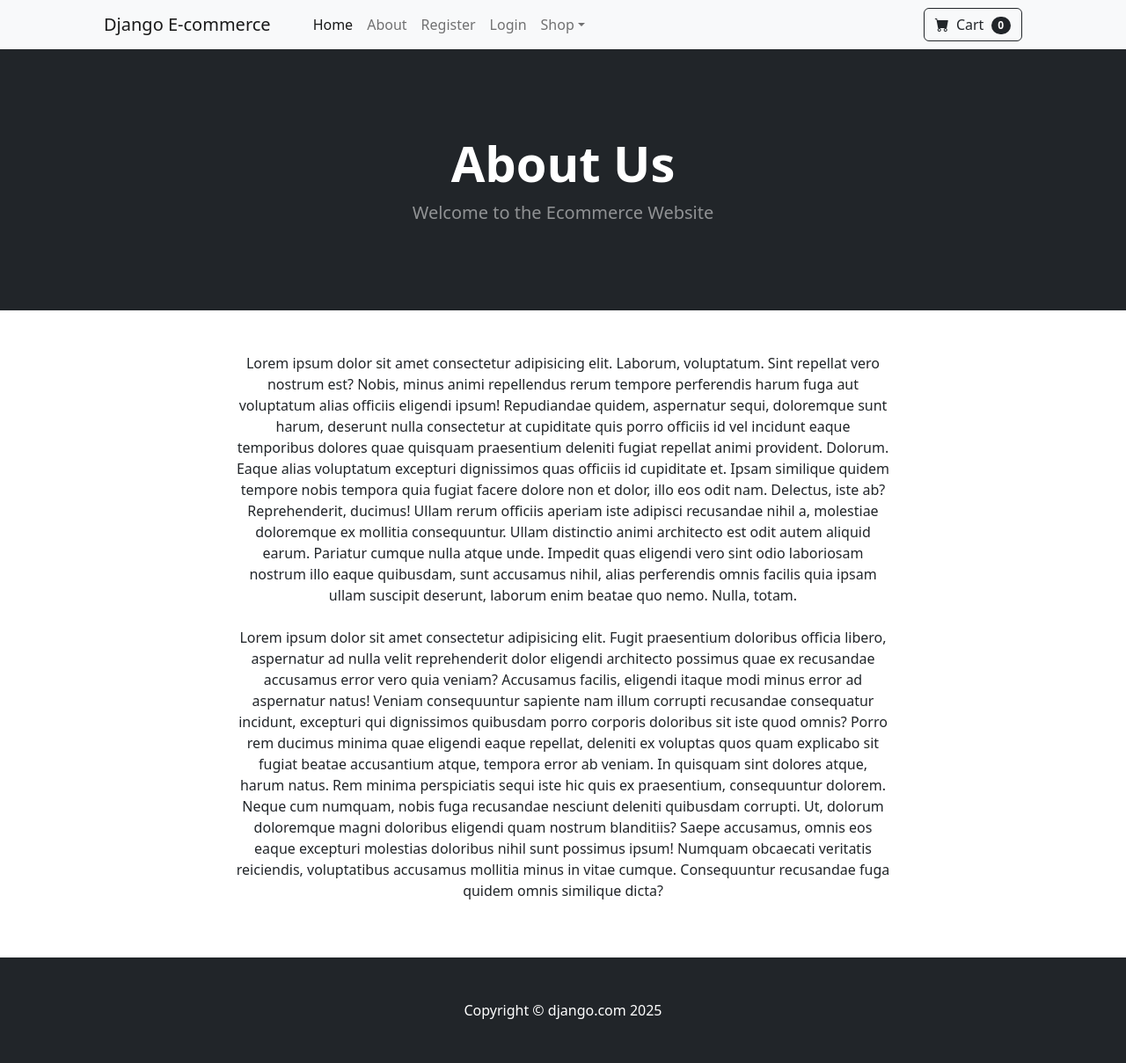
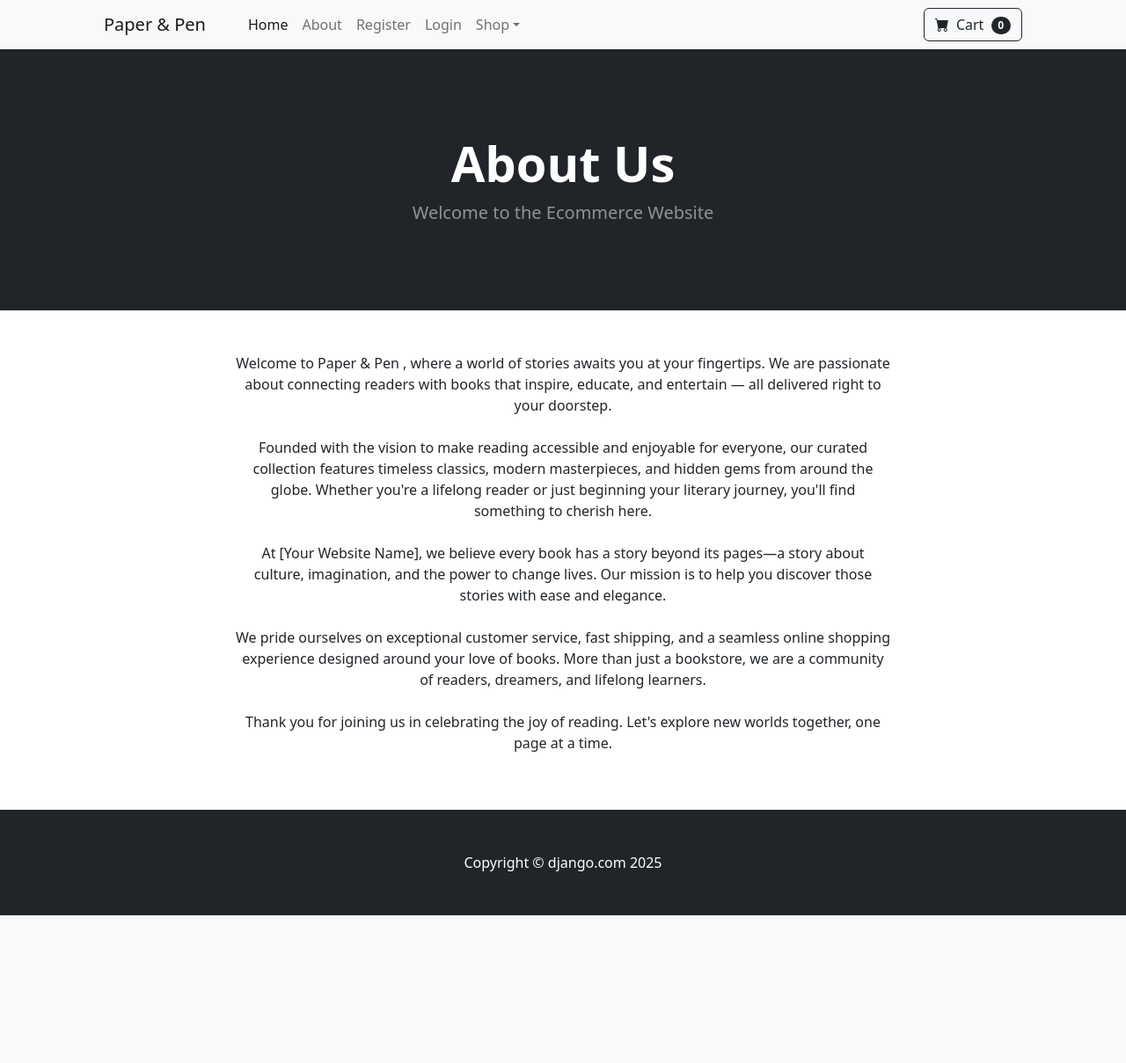
Before and after one commit to prince-0303/Django_Ecom, a Django app: page /about in a window 1280 px wide. Shown: the whole page at 88% size. After the commit the page ends 1041 px from the top, so only its background shows below. Run offline with Django 5.2, Linux system fonts and the light colour scheme; some libraries are stand-ins or nearby versions.

Commit message:
Updated all files

```diff
--- a/templates/about.html
+++ b/templates/about.html
@@ -17,17 +17,25 @@
         <center>
             <div class="col-8">
                 <p align="center">
-                    Lorem ipsum dolor sit amet consectetur adipisicing elit. Laborum, voluptatum. Sint repellat vero nostrum est? Nobis, minus animi repellendus rerum tempore perferendis harum fuga aut voluptatum alias officiis eligendi ipsum!
-                    Repudiandae quidem, aspernatur sequi, doloremque sunt harum, deserunt nulla consectetur at cupiditate quis porro officiis id vel incidunt eaque temporibus dolores quae quisquam praesentium deleniti fugiat repellat animi provident. Dolorum.
-                    Eaque alias voluptatum excepturi dignissimos quas officiis id cupiditate et. Ipsam similique quidem tempore nobis tempora quia fugiat facere dolore non et dolor, illo eos odit nam. Delectus, iste ab?
-                    Reprehenderit, ducimus! Ullam rerum officiis aperiam iste adipisci recusandae nihil a, molestiae doloremque ex mollitia consequuntur. Ullam distinctio animi architecto est odit autem aliquid earum. Pariatur cumque nulla atque unde.
-                    Impedit quas eligendi vero sint odio laboriosam nostrum illo eaque quibusdam, sunt accusamus nihil, alias perferendis omnis facilis quia ipsam ullam suscipit deserunt, laborum enim beatae quo nemo. Nulla, totam.
+                    Welcome to Paper & Pen , where a world of stories awaits you at your fingertips. We are
+                    passionate about connecting readers with books that inspire, educate, and entertain — all delivered
+                    right to your doorstep.
                     <br><br>
-                    Lorem ipsum dolor sit amet consectetur adipisicing elit. Fugit praesentium doloribus officia libero, aspernatur ad nulla velit reprehenderit dolor eligendi architecto possimus quae ex recusandae accusamus error vero quia veniam?
-                    Accusamus facilis, eligendi itaque modi minus error ad aspernatur natus! Veniam consequuntur sapiente nam illum corrupti recusandae consequatur incidunt, excepturi qui dignissimos quibusdam porro corporis doloribus sit iste quod omnis?
-                    Porro rem ducimus minima quae eligendi eaque repellat, deleniti ex voluptas quos quam explicabo sit fugiat beatae accusantium atque, tempora error ab veniam. In quisquam sint dolores atque, harum natus.
-                    Rem minima perspiciatis sequi iste hic quis ex praesentium, consequuntur dolorem. Neque cum numquam, nobis fuga recusandae nesciunt deleniti quibusdam corrupti. Ut, dolorum doloremque magni doloribus eligendi quam nostrum blanditiis?
-                    Saepe accusamus, omnis eos eaque excepturi molestias doloribus nihil sunt possimus ipsum! Numquam obcaecati veritatis reiciendis, voluptatibus accusamus mollitia minus in vitae cumque. Consequuntur recusandae fuga quidem omnis similique dicta?
+                    Founded with the vision to make reading accessible and enjoyable for everyone, our curated
+                    collection features timeless classics, modern masterpieces, and hidden gems from around the globe.
+                    Whether you're a lifelong reader or just beginning your literary journey, you'll find something to
+                    cherish here.
+                    <br><br>
+                    At [Your Website Name], we believe every book has a story beyond its pages—a story about culture,
+                    imagination, and the power to change lives. Our mission is to help you discover those stories with
+                    ease and elegance.
+                    <br><br>
+                    We pride ourselves on exceptional customer service, fast shipping, and a seamless online shopping
+                    experience designed around your love of books. More than just a bookstore, we are a community of
+                    readers, dreamers, and lifelong learners.
+                    <br><br>
+                    Thank you for joining us in celebrating the joy of reading. Let's explore new worlds together, one
+                    page at a time.
                 </p>
             </div>
         </center>
--- a/templates/base.html
+++ b/templates/base.html
@@ -8,7 +8,7 @@
     <meta name="viewport" content="width=device-width, initial-scale=1, shrink-to-fit=no" />
     <meta name="description" content="" />
     <meta name="author" content="" />
-    <title>Django E-commerce</title>
+    <title>Paper & Pen</title>
     <!-- Favicon-->
     <link rel="icon" type="image/x-icon" href="{% static 'assets/favicon.ico' %}" />
     <!-- Bootstrap icons-->
--- a/templates/home.html
+++ b/templates/home.html
@@ -5,8 +5,8 @@
 <header class="bg-dark py-5">
     <div class="container px-4 px-lg-5 my-5">
         <div class="text-center text-white">
-            <h1 class="display-4 fw-bolder">Shop in style</h1>
-            <p class="lead fw-normal text-white-50 mb-0">With this shop hompeage template</p>
+            <h1 class="display-4 fw-bolder">Your Journey Begins Here</h1>
+            <p class="lead fw-normal text-white-50 mb-0">A universe of books, delivered to your door.</p>
         </div>
     </div>
 </header>
--- a/templates/navbar.html
+++ b/templates/navbar.html
@@ -1,7 +1,7 @@
 <!-- Navigation-->
 <nav class="navbar navbar-expand-lg navbar-light bg-light">
     <div class="container px-4 px-lg-5">
-        <a class="navbar-brand" href="{% url 'home' %}"> Django E-commerce</a>
+        <a class="navbar-brand" href="{% url 'home' %}">Paper & Pen</a>
         <button class="navbar-toggler" type="button" data-bs-toggle="collapse" data-bs-target="#navbarSupportedContent"
             aria-controls="navbarSupportedContent" aria-expanded="false" aria-label="Toggle navigation"><span
                 class="navbar-toggler-icon"></span></button>
```
Also changed, not shown: media/uploads/product/5_am_Club_rVEyhhS.webp (renamed from media/uploads/product/5_am_Club.webp), media/uploads/product/Atomic_Habbits_03L7zx8.webp (renamed from media/uploads/product/Atomic_Habbits.webp), media/uploads/product/Deep_Work_ZuEFtcJ.webp (renamed from media/uploads/product/Deep_Work.webp), media/uploads/product/Feel_good_Productivity_33CwTZ7.webp (renamed from media/uploads/product/Feel_good_Productivity.webp), media/uploads/product/Free_to_focus_POWzxjk.webp (renamed from media/uploads/product/Free_to_focus.webp), media/uploads/product/Nothing-phone.webp (deleted), media/uploads/product/Scrum_hgQouaa.webp (renamed from media/uploads/product/Scrum.webp), media/uploads/product/The_4_hour_work_week_d4ncLEn.webp (renamed from media/uploads/product/The_4_hour_work_week.webp), media/uploads/product/ikigai__How_to_stop_worrrying_and_Start_living_9jMC2Vy.jpg (renamed from media/uploads/product/ikigai__How_to_stop_worrrying_and_Start_living.jpg), media/uploads/product/iphone.webp (deleted).
